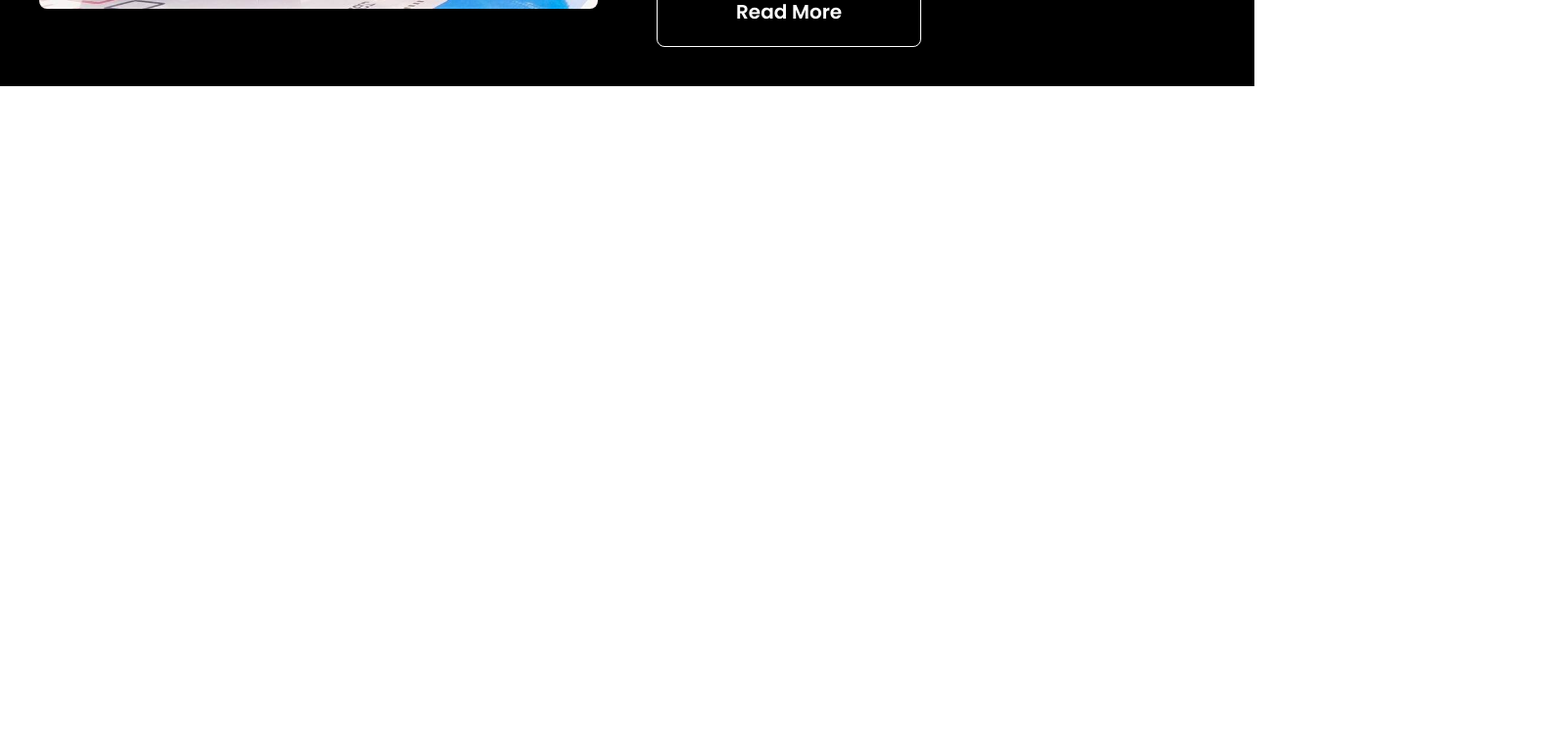
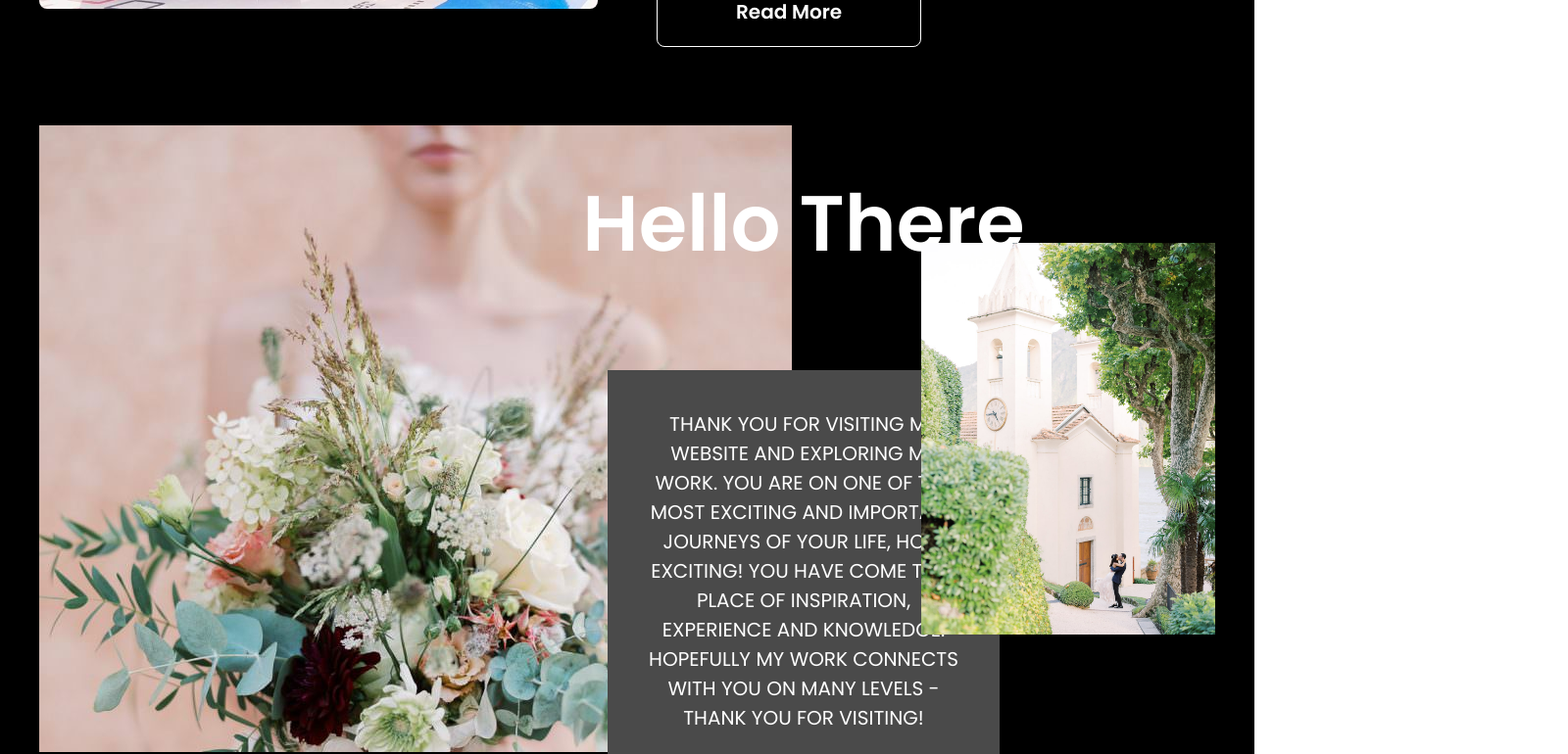
Before and after one commit to Parvez765/dreamweaver, a React (Create React App) app: page / in a window 1280 px wide. Shown: the part 3060-3830 px from the top of the page at 98% size, 1600 px wide, since content can reach past the window. Before the commit the page ends 3148 px from the top, so only its background shows below. Built offline with nearby package versions, Linux system fonts and the light colour scheme.

Commit message:
Hire Me Section Added

```diff
--- /dev/null
+++ b/src/Components/HomeComponent/HireMe/HireMe.css
@@ -0,0 +1,13 @@
+.hireMeContainer{
+    background-image: url(../../../assets/HireMe//FineArt.jpg);
+    height: 80vh;
+    background-repeat: no-repeat;
+}
+.hireMeParagraph{
+    background-color: rgb(74, 74, 74);
+    transition: 0.3s ease;
+}
+.hireMeParagraph:hover{
+    background-color: rgb(119, 119, 119);
+
+}
--- /dev/null
+++ b/src/Components/HomeComponent/HireMe/HireMe.js
@@ -0,0 +1,26 @@
+import React from 'react';
+import "./HireMe.css"
+import hireMe from "../../../assets/HireMe/Villadel.jpg"
+
+const HireMe = () => {
+    return (
+        <div className='bg-black p-10'>
+            <div className='container mx-auto'>
+                <div className='grid lg:grid-cols-2 gap-[600px] items-center'>
+                    <div className='hireMeContainer  lg:w-[1560px]'>
+                        <h1 className='text-[80px] font-semibold text-white p-10'>Hello There</h1>
+                        <div className='hireMeParagraph lg:w-[400px]  block mx-auto p-10 mt-[50px]'>
+                            <p className='text-white text-[20px] cursor-pointer'>
+                                THANK YOU FOR VISITING MY WEBSITE AND EXPLORING MY WORK. YOU ARE ON ONE OF THE MOST EXCITING AND IMPORTANT JOURNEYS OF YOUR LIFE, HOW EXCITING! YOU HAVE COME TO A PLACE OF INSPIRATION, EXPERIENCE AND KNOWLEDGE. HOPEFULLY MY WORK CONNECTS WITH YOU ON MANY LEVELS - THANK YOU FOR VISITING!</p>
+                        </div>
+                    </div>
+                    <div>
+                        <img src={hireMe} className='lg:w-[450px] flex justify-end'/>
+                    </div>
+                </div>
+            </div>
+        </div>
+    );
+};
+
+export default HireMe;
--- a/src/Pages/HomePage/HomePage.js
+++ b/src/Pages/HomePage/HomePage.js
@@ -3,6 +3,8 @@ import Hero from '../../Components/HomeComponent/Hero';
 import Portfolio from '../../Components/HomeComponent/Portfolio/Portfolio';
 import FeaturedProjects from '../../Components/HomeComponent/FeaturedProjects/FeaturedProjects';
 import AboutMe from '../../Components/HomeComponent/AboutMe/AboutMe';
+import HireMe from '../../Components/HomeComponent/HireMe/HireMe';
+
 
 const HomePage = () => {
     return (
@@ -11,6 +13,7 @@ const HomePage = () => {
             <Portfolio/>
             <FeaturedProjects/>
             <AboutMe/>
+            <HireMe/>
         </div>
     );
 };
```
Also changed, not shown: src/assets/HireMe/FineArt.jpg (added), src/assets/HireMe/Villadel.jpg (added).
